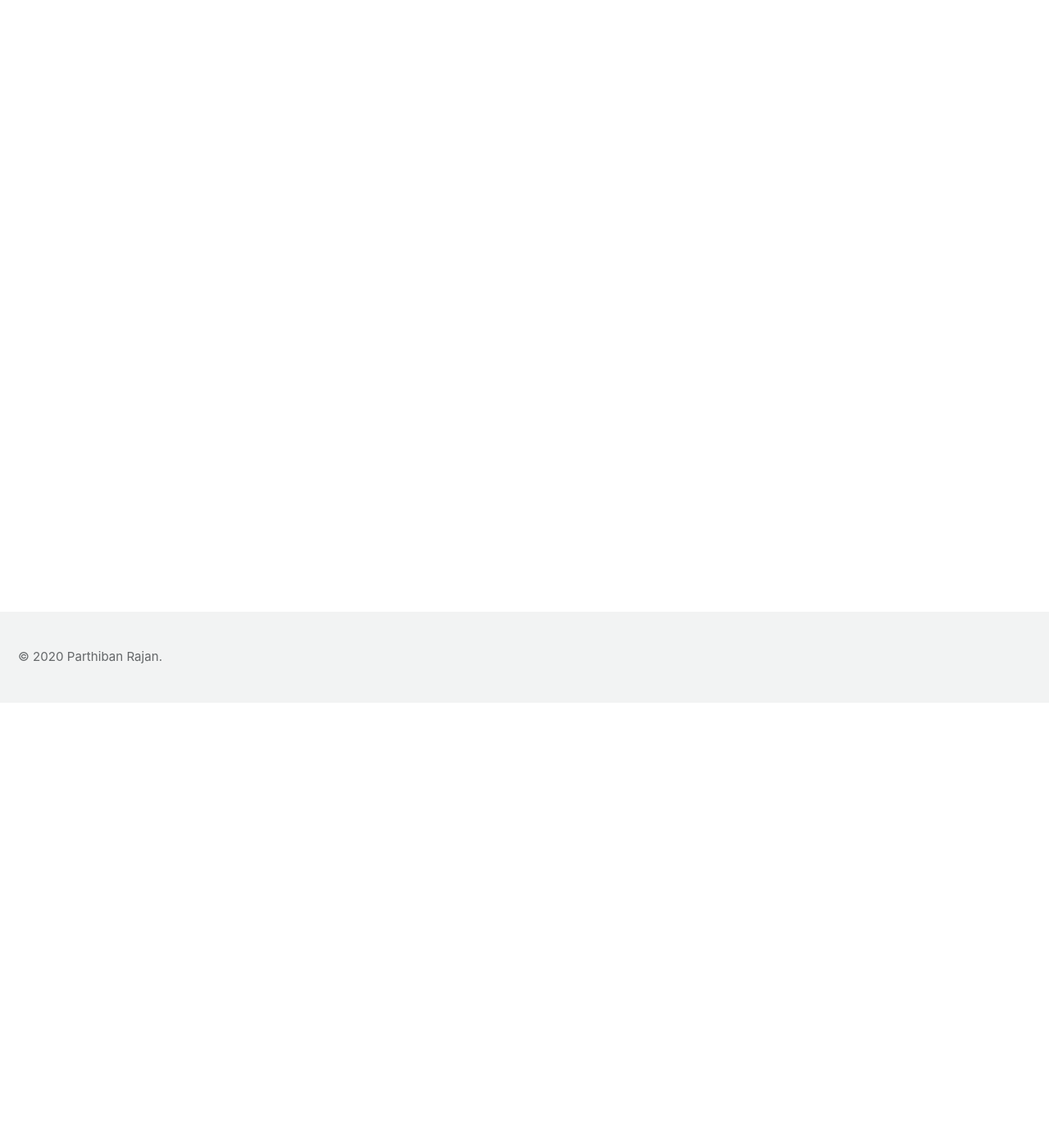
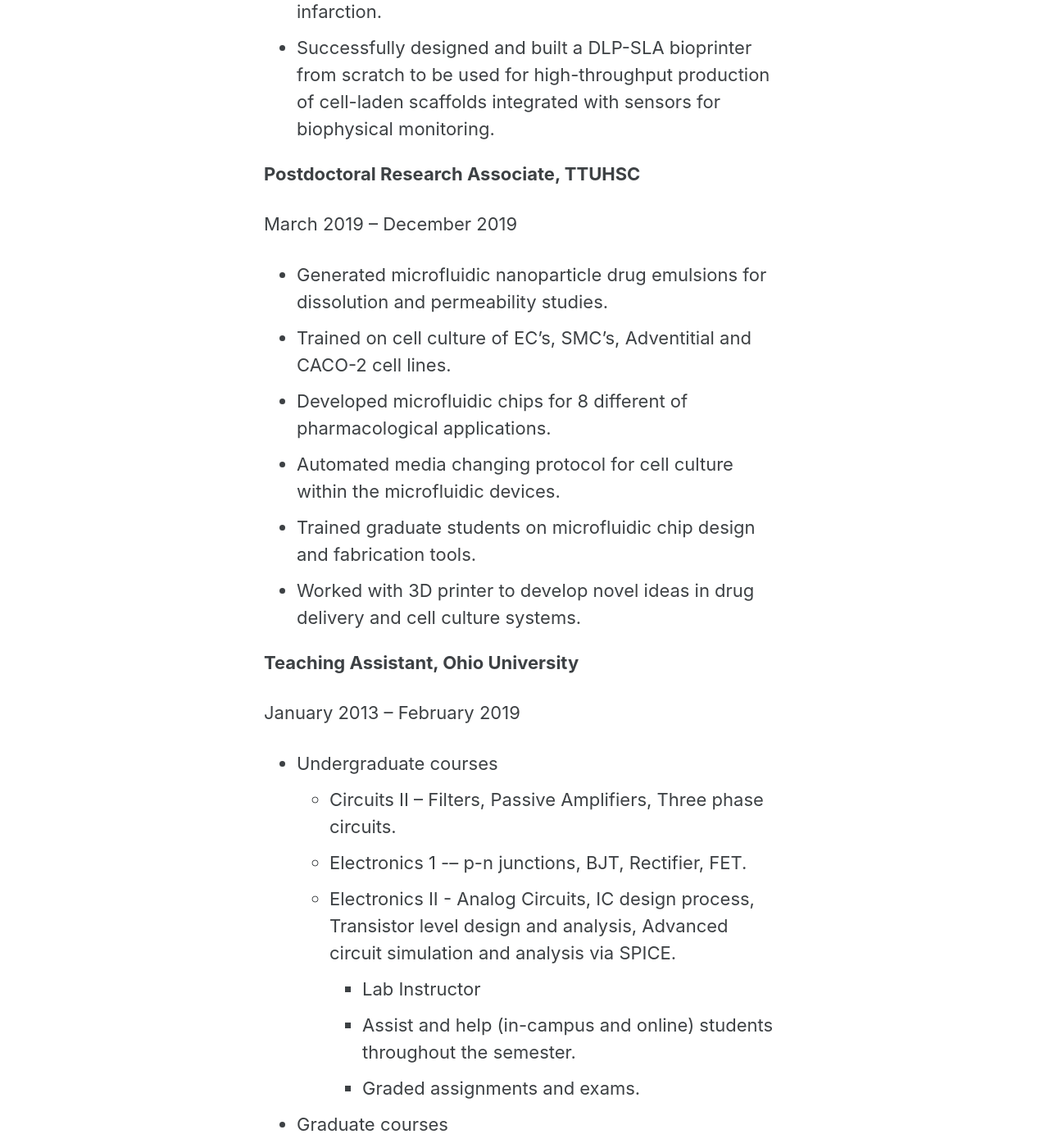
Before and after one commit to parthibanrajan/parthibanrajan.github.io, a Jekyll site: the page built from _pages/Work.md, in a window 1280 px wide and 1400 px high, scrolled down 543 px. Shown: the whole window at 82% size. Built offline with Jekyll 4.4.1, drawn with Linux system fonts in a browser that asks for light colours; cached includes are drawn as plain includes; our own code applies the rules of GitHub Pages for plain Markdown files; some of the changed text lies outside the part shown.

Commit message:
Add work

```diff
--- a/_pages/Work.md
+++ b/_pages/Work.md
@@ -3,4 +3,51 @@ permalink: /work/
 layout: single
 ---
 
-## TBD
+#### PROFESSIONAL EXPERIENCE
+
+**Postdoctoral Researcher, NCSU/ASSIST**
+
+January 2020 – Present
+
+- Developed electrically actuated drug delivery system for controlled release of drugs.
+- Optimized amperometric and voltammetric setup for controlled electrophoretic bioactuation.
+- Bioprinted cardiac stem cell-laden microvasculature invitro to be used as implants to prevent myocardial infarction.
+- Successfully designed and built a DLP-SLA bioprinter from scratch to be used for high-throughput production of cell-laden scaffolds integrated with sensors for biophysical monitoring.
+
+**Postdoctoral Research Associate, TTUHSC**
+
+March 2019 – December 2019
+
+- Generated microfluidic nanoparticle drug emulsions for dissolution and permeability studies.
+- Trained on cell culture of EC’s, SMC’s, Adventitial and CACO-2 cell lines.
+- Developed microfluidic chips for 8 different of pharmacological applications.
+- Automated media changing protocol for cell culture within the microfluidic devices.
+- Trained graduate students on microfluidic chip design and fabrication tools.
+- Worked with 3D printer to develop novel ideas in drug delivery and cell culture systems.
+
+**Teaching Assistant, Ohio University**
+
+January 2013 – February 2019
+
+- Undergraduate courses
+    - Circuits II – Filters, Passive Amplifiers, Three phase circuits.
+    - Electronics 1 -– p-n junctions, BJT, Rectifier, FET.
+    - Electronics II - Analog Circuits, IC design process, Transistor level design and analysis, Advanced circuit simulation and analysis via SPICE.
+        - Lab Instructor
+        - Assist and help (in-campus and online) students throughout the semester.
+        - Graded assignments and exams.
+
+- Graduate courses
+    - Micro and Nano Fabrication - solid-state material and device characterization techniques, semiconductor device fabrication, clean-room tools and practices, advances in nanoscale materials research, processing, and fabrication technologies.
+    - Embedded Systems - embedded system networks, distributed embedded systems, global and local timing, dependability (fault tolerance), and economics of embedded systems, software design, verification, and validation.
+        - Assist and help (in-campus and online) students throughout the semester.
+        - In-class review and revision of course once a month.
+        - Graded assignments, projects, and exams.
+
+**Research Assistant, Ohio University**
+
+August 2009 – July 2012
+
+- Got trained and gained firsthand experience on all major fabrication tools (Contact aligner, AFM, SEM, STM, ICP, PECVD)
+- Fabricated an amorphous ZnO LOOM waveguide for ammonia gas sensor.
+- Worked as a research fellow for NSF-EAGER project.
```
Also changed, not shown: _layouts/home.html (+2 -43 lines).
